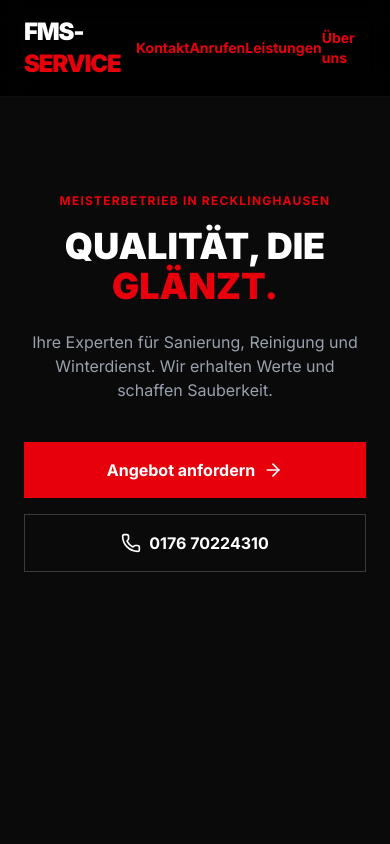
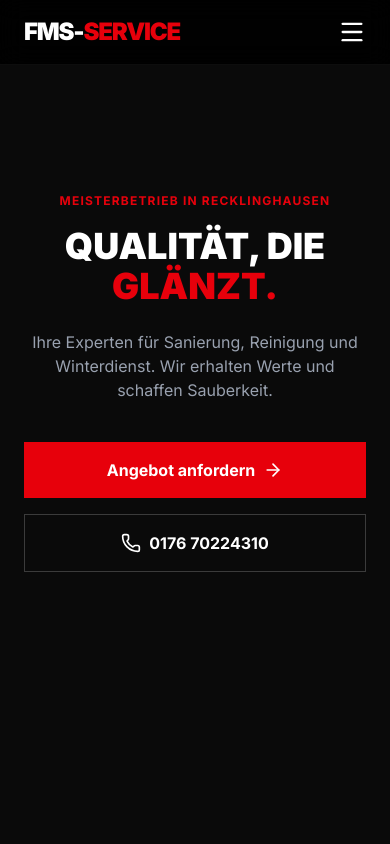
Before and after one commit to k3u45/fmsneu, a Next.js app: page / in a window 390 px wide. Shown: the top 844 px of the page. Built offline with nearby package versions, Linux system fonts and the light colour scheme.

Commit message:
navbar on mobile fix

```diff
--- a/components/Navbar.tsx
+++ b/components/Navbar.tsx
@@ -1,31 +1,58 @@
-// components/Navbar.tsx
+"use client";
+import React, { useState } from "react";
+import Link from "next/link";
+import { Menu, X, Phone } from "lucide-react"; // Installiere lucide-react, falls noch nicht geschehen
+
 export default function Navbar() {
+  const [isOpen, setIsOpen] = useState(false);
+
+  // Hilfsfunktion zum Schließen des Menüs beim Klicken auf einen Link
+  const toggleMenu = () => setIsOpen(!isOpen);
+
   return (
     <nav className="fixed w-full z-50 bg-black/90 backdrop-blur-md py-4 border-b border-white/5">
       <div className="container mx-auto px-6 flex justify-between items-center">
-        <div className="text-2xl font-black tracking-tighter text-white">
+        {/* Logo */}
+        <Link href="/" className="text-2xl font-black tracking-tighter text-white">
           FMS-<span className="text-red-600">SERVICE</span>
-        </div>
+        </Link>
+
+        {/* Desktop Menü (Bleibt wie es war) */}
         <div className="hidden md:flex gap-8 text-sm font-bold uppercase text-gray-300">
-          {/* Das / sorgt dafür, dass er erst zur Startseite geht und dann zum Anker */}
           <a href="/#About" className="hover:text-red-600 transition-colors">Über uns</a>
           <a href="/#leistungen" className="hover:text-red-600 transition-colors">Leistungen</a>
           <a href="/#kontakt" className="hover:text-red-600 transition-colors">Kontakt</a>
         </div>
-        {/* Button für Mobile oder Schnellkontakt */}
-        <a href="tel:017670224310" className="md:hidden text-red-600 font-bold text-sm">
-          Kontakt
-        </a>
-        <a href="tel:017670224310" className="md:hidden text-red-600 font-bold text-sm">
-          Anrufen
-        </a>
-        <a href="#leistungen" className="md:hidden text-red-600 font-bold text-sm">
-          Leistungen
-        </a>
-         <a href="#About" className="md:hidden text-red-600 font-bold text-sm">
-          Über uns
-        </a>
+
+        {/* Hamburger Icon (Nur Mobil sichtbar) */}
+        <div className="md:hidden flex items-center">
+          <button
+            onClick={toggleMenu}
+            className="text-white focus:outline-none"
+            aria-label="Menü öffnen"
+          >
+            {isOpen ? <X size={28} /> : <Menu size={28} />}
+          </button>
+        </div>
       </div>
+
+      {/* Mobiles Dropdown Menü */}
+      {isOpen && (
+        <div className="md:hidden absolute top-full left-0 w-full bg-black border-b border-white/10 flex flex-col p-6 space-y-4 animate-in fade-in slide-in-from-top-5 duration-200">
+          <a href="/#About" onClick={toggleMenu} className="text-white text-lg font-bold uppercase">Über uns</a>
+          <a href="/#leistungen" onClick={toggleMenu} className="text-white text-lg font-bold uppercase">Leistungen</a>
+          <a href="/#kontakt" onClick={toggleMenu} className="text-white text-lg font-bold uppercase">Kontakt</a>
+
+          <hr className="border-white/10" />
+
+          <a
+            href="tel:017670224310"
+            className="flex items-center gap-2 text-red-600 font-black uppercase italic"
+          >
+            <Phone size={20} /> Jetzt anrufen
+          </a>
+        </div>
+      )}
     </nav>
   );
 }
```
